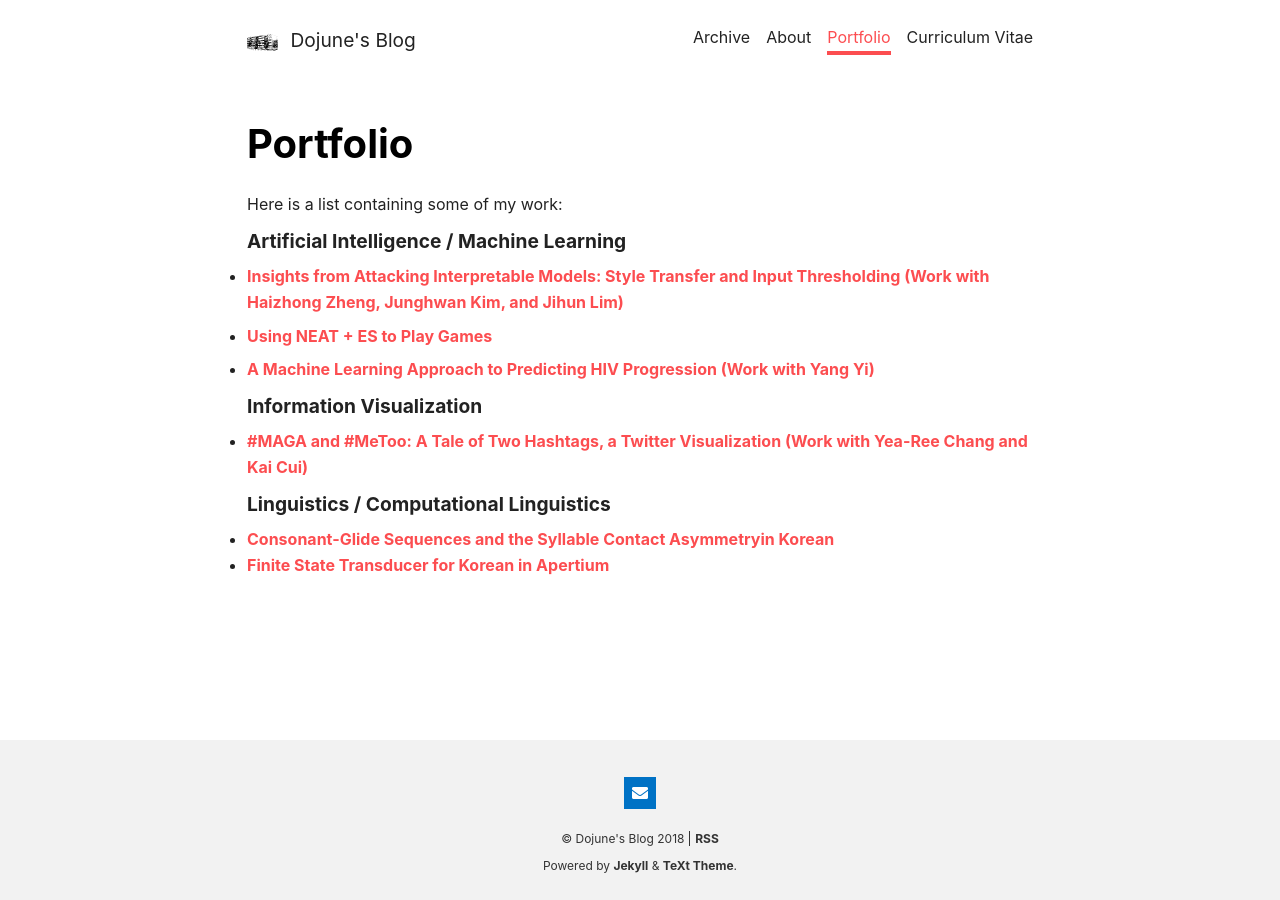
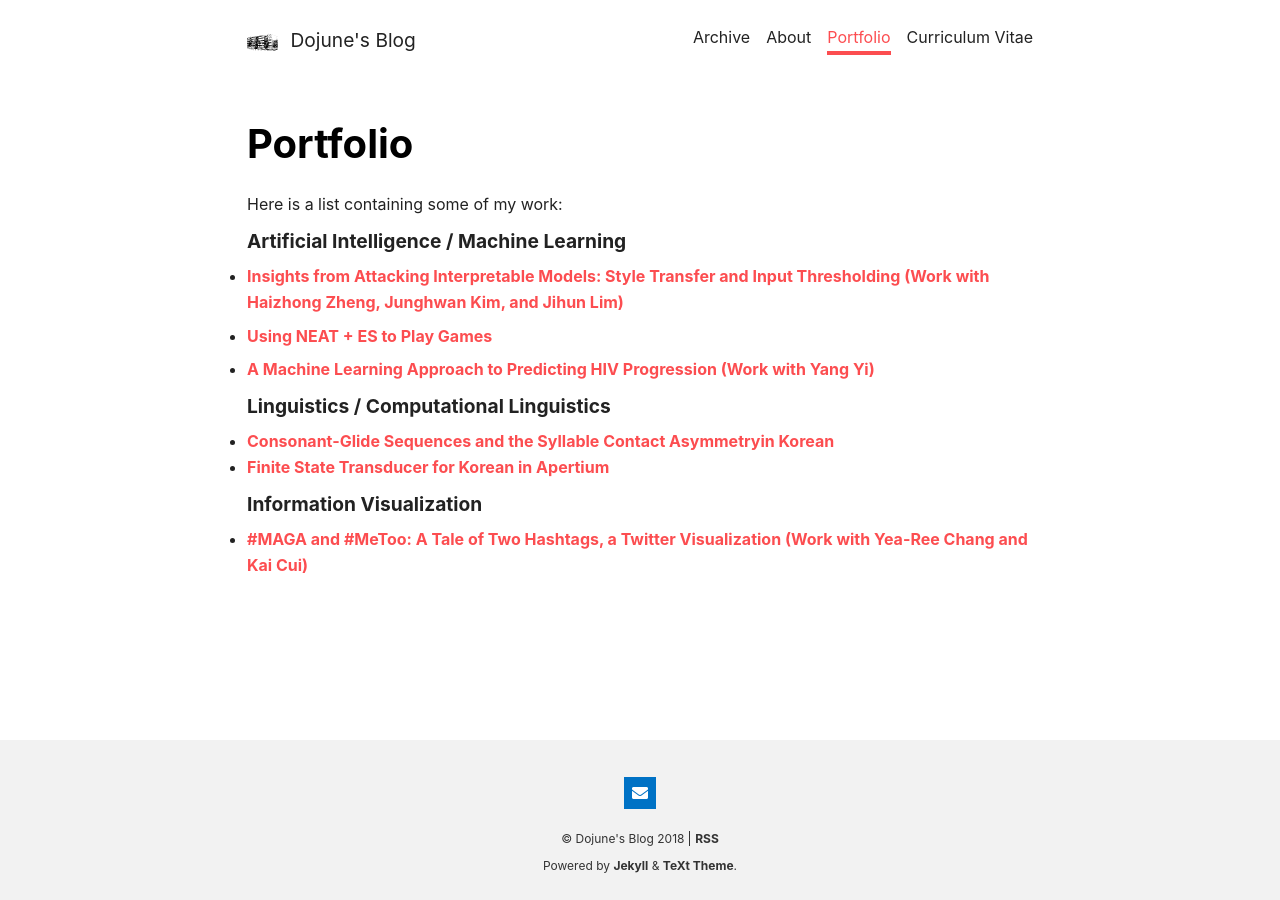
Before and after one commit to mindojune/oldmindojune.github.io, a Jekyll site: the page built from portfolio.md, in a window 1280 px wide. Built offline with Jekyll 4.4.1, drawn with Linux system fonts in a browser that asks for light colours; nearby versions of some CDN libraries; our own code applies the rules of GitHub Pages for plain Markdown files.

```diff
--- a/portfolio.md
+++ b/portfolio.md
@@ -13,10 +13,11 @@ Here is a list containing some of my work:
 - [A Machine Learning Approach to Predicting HIV Progression (Work with Yang Yi)](https://github.com/mindojune/mindojune.github.io/blob/master/_data/cs68.pdf)
 
 
-#### Information Visualization
-- [#MAGA and #MeToo: A Tale of Two Hashtags, a Twitter Visualization (Work with Yea-Ree Chang and Kai Cui)](https://cyearee.github.io/twitter_visualization/index.html)
-
-
 #### Linguistics / Computational Linguistics
 - [Consonant-Glide Sequences and the Syllable Contact Asymmetryin Korean](https://github.com/mindojune/mindojune.github.io/blob/master/_data/ling85.pdf)
 - [Finite State Transducer for Korean in Apertium](https://github.com/mindojune/kor-transducer)
+
+
+
+#### Information Visualization
+- [#MAGA and #MeToo: A Tale of Two Hashtags, a Twitter Visualization (Work with Yea-Ree Chang and Kai Cui)](https://cyearee.github.io/twitter_visualization/index.html)
```
